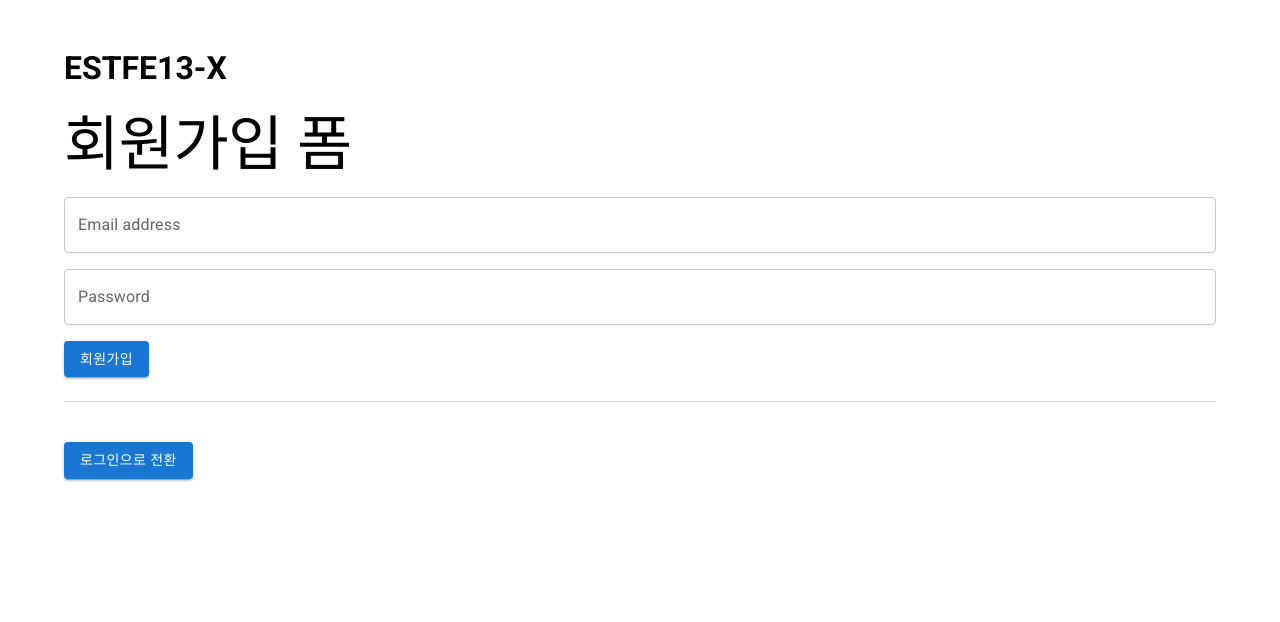
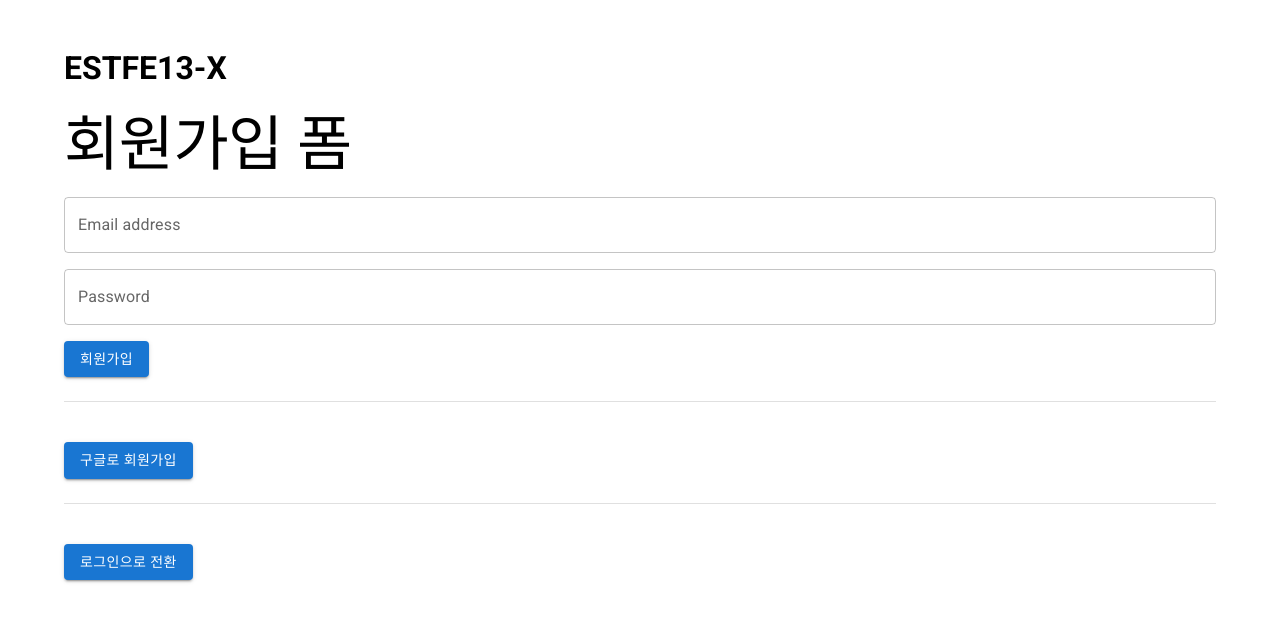
Before and after one commit to yoonji220/ESTFE13-X220, a React (Vite) app: page / in a window 1280 px wide. Shown: the top 622 px of the page. Built offline with nearby package versions, Linux system fonts and the light colour scheme; no server answers.

Commit message:
feat: add Google sign-in functionality and error handling in authentication

```diff
--- a/src/routes/Auth.jsx
+++ b/src/routes/Auth.jsx
@@ -4,6 +4,8 @@ import { authService } from "../firebase";
 import {
   createUserWithEmailAndPassword,
   signInWithEmailAndPassword,
+  signInWithPopup,
+  GoogleAuthProvider,
 } from "firebase/auth";
 
 function Auth() {
@@ -14,6 +16,7 @@ function Auth() {
   });
 
   const auth = authService;
+  const provider = new GoogleAuthProvider();
 
   const handleChange = e => {
     const { name, value } = e.target;
@@ -53,6 +56,29 @@ function Auth() {
         });
     }
   };
+
+  const onGoogleSignIn = () => {
+    signInWithPopup(auth, provider)
+      .then(result => {
+        // This gives you a Google Access Token. You can use it to access the Google API.
+        const credential = GoogleAuthProvider.credentialFromResult(result);
+        const token = credential.accessToken;
+        // The signed-in user info.
+        const user = result.user;
+        // IdP data available using getAdditionalUserInfo(result)
+        // ...
+      })
+      .catch(error => {
+        // Handle Errors here.
+        const errorCode = error.code;
+        const errorMessage = error.message;
+        // The email of the user's account used.
+        const email = error.customData.email;
+        // The AuthCredential type that was used.
+        const credential = GoogleAuthProvider.credentialFromError(error);
+        console.lot(errorCode, errorMessage, email, credential);
+      });
+  };
   return (
     <>
       <Typography variant="h2" component="h2">
@@ -79,7 +105,20 @@ function Auth() {
         <Button sx={{ mt: 2 }} type="submit" variant="contained">
           {newAccount ? "회원가입" : "로그인"}
         </Button>
+
         <Divider sx={{ my: 3 }} />
+
+        <Button
+          sx={{ mt: 2 }}
+          type="button"
+          variant="contained"
+          onClick={onGoogleSignIn}
+        >
+          {newAccount ? "구글로 회원가입" : "구글로 로그인"}
+        </Button>
+
+        <Divider sx={{ my: 3 }} />
+
         <Button
           sx={{ mt: 2 }}
           type="button"
```
